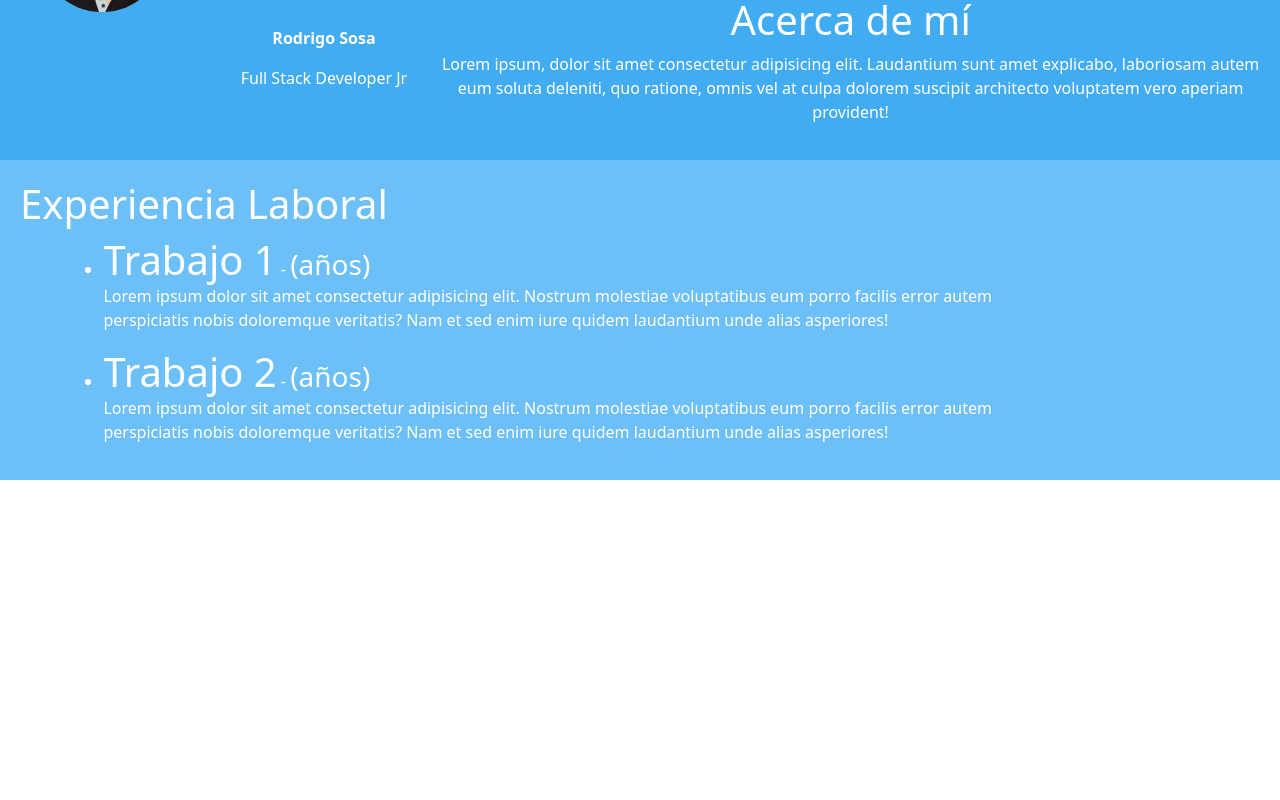
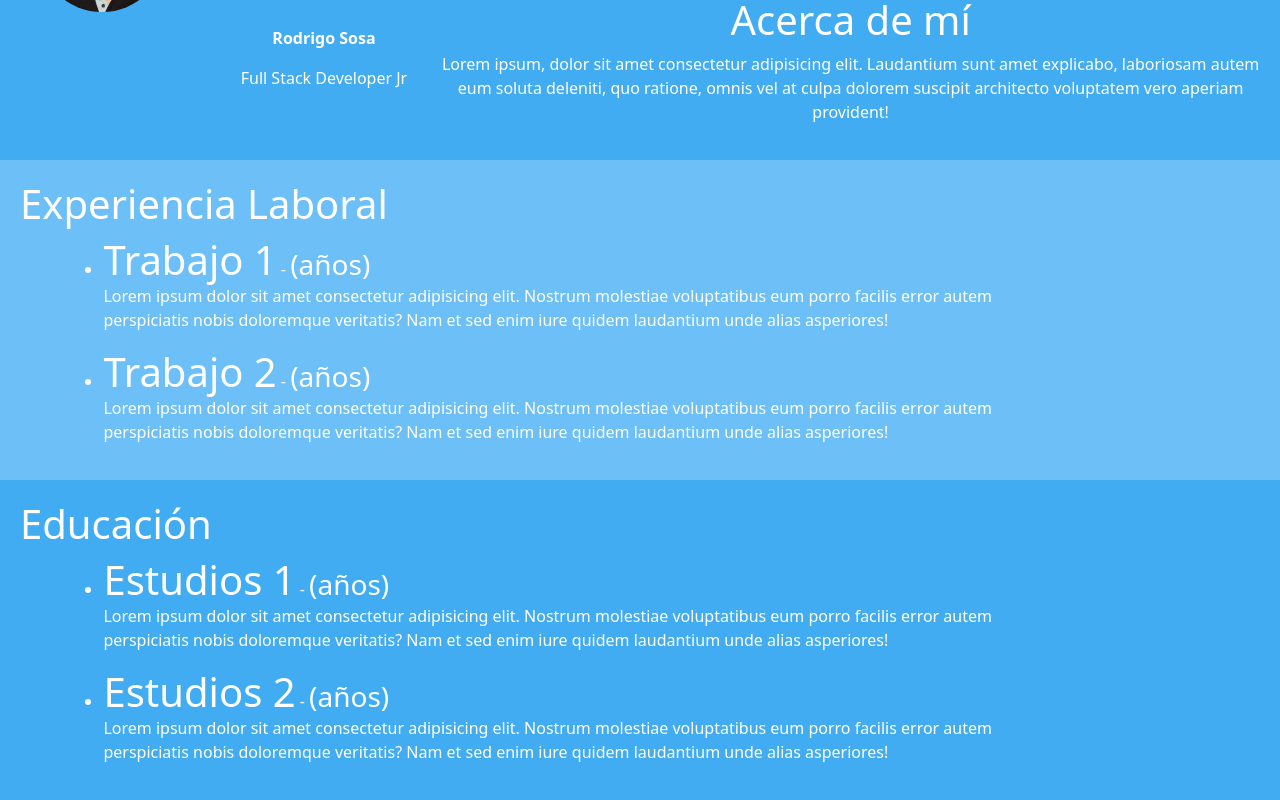
Before and after one commit to Esiarox/Final_SosaRodrigo, an Angular app in the folder Final_SosaRodrigo/: page / in a window 1280 px wide. Shown: the part 616-1416 px from the top of the page. Before the commit the page ends 1096 px from the top, so only its background shows below. Built offline with nearby package versions, Linux system fonts and the light colour scheme.

Commit message:
Detalles

```diff
--- a/Final_SosaRodrigo/src/app/app.component.html
+++ b/Final_SosaRodrigo/src/app/app.component.html
@@ -1,3 +1,4 @@
 <app-header></app-header>
 <app-acerca-de></app-acerca-de>
 <app-experiencia></app-experiencia>
+<app-educacion></app-educacion>
--- a/Final_SosaRodrigo/src/app/components/educacion/educacion.component.css
+++ b/Final_SosaRodrigo/src/app/components/educacion/educacion.component.css
@@ -0,0 +1,16 @@
+.row{
+    padding: 20px;
+}
+
+div{
+    background-color:  rgb(66, 172, 243);
+    color: white;
+}
+
+h1, h3{
+    display: inline;
+}
+
+ul{
+    margin-left: 5%;
+}
--- a/Final_SosaRodrigo/src/app/components/educacion/educacion.component.html
+++ b/Final_SosaRodrigo/src/app/components/educacion/educacion.component.html
@@ -1 +1,11 @@
-<p>educacion works!</p>
+<div class="row">
+    <h1>Educación</h1>
+    <div class="col-xs-11 col-lg-10">
+        <ul>
+            <li><h1>Estudios 1</h1> - <h3>(años)</h3></li>
+            <p>Lorem ipsum dolor sit amet consectetur adipisicing elit. Nostrum molestiae voluptatibus eum porro facilis error autem perspiciatis nobis doloremque veritatis? Nam et sed enim iure quidem laudantium unde alias asperiores!</p>
+            <li><h1>Estudios 2</h1> - <h3>(años)</h3></li>
+            <p>Lorem ipsum dolor sit amet consectetur adipisicing elit. Nostrum molestiae voluptatibus eum porro facilis error autem perspiciatis nobis doloremque veritatis? Nam et sed enim iure quidem laudantium unde alias asperiores!</p>
+        </ul>
+    </div>
+</div>
```
